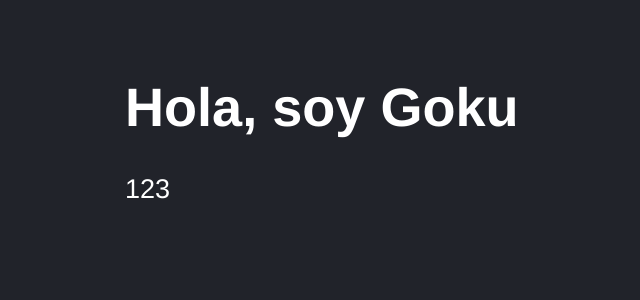
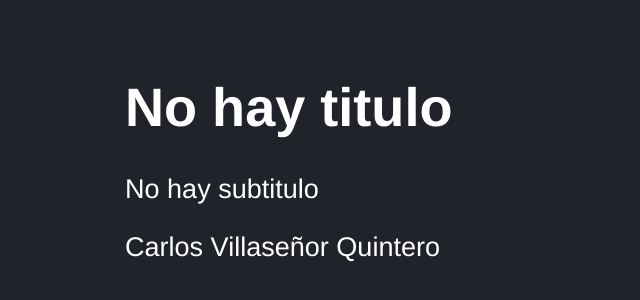
Before and after one commit to doublehrajput/codesandbox-react-recoil, a React (Vite) app: page / in a window 1280 px wide. Shown: the part 108-408 px from the top of the page, without its empty margins (23-663 px from the left). Built offline with nearby package versions, Linux system fonts and the light colour scheme.

Commit message:
DefaultProps

```diff
--- a/src/FirstApp.jsx
+++ b/src/FirstApp.jsx
@@ -17,7 +17,7 @@
 
 import PropTypes from 'prop-types';
 
-export const FirstApp = ( {title, subTitle} ) => {
+export const FirstApp = ( { title, subTitle, name } ) => {
 
   // console.log(props);
 
@@ -30,6 +30,7 @@
       {/* <h1> { getSaludo() } </h1> */}
       {/* <code>{ JSON.stringify(newMessage) }</code> */}
       <p>{ subTitle }</p>
+      <p>{ name }</p>
       {/* <p>Holi</p> */}
     </>
   )
@@ -37,5 +38,11 @@
 
 FirstApp.propTypes = {
     title: PropTypes.string.isRequired,
-    subTitle: PropTypes.number.isRequired,
+    subTitle: PropTypes.string,
 }
+
+FirstApp.defaultProps = {
+  title: 'No hay titulo',
+  subTitle: 'No hay subtitulo',
+  name: 'Carlos Villaseñor Quintero'
+}
--- a/src/main.jsx
+++ b/src/main.jsx
@@ -7,6 +7,6 @@
 ReactDOM.createRoot(document.getElementById('root')).render(
     <React.StrictMode>
         {/* <HelloWorldApp/> */}
-        <FirstApp title = "Hola, soy Goku" subTitle={ 123 }/>
+        <FirstApp />
     </React.StrictMode>
 )
```
